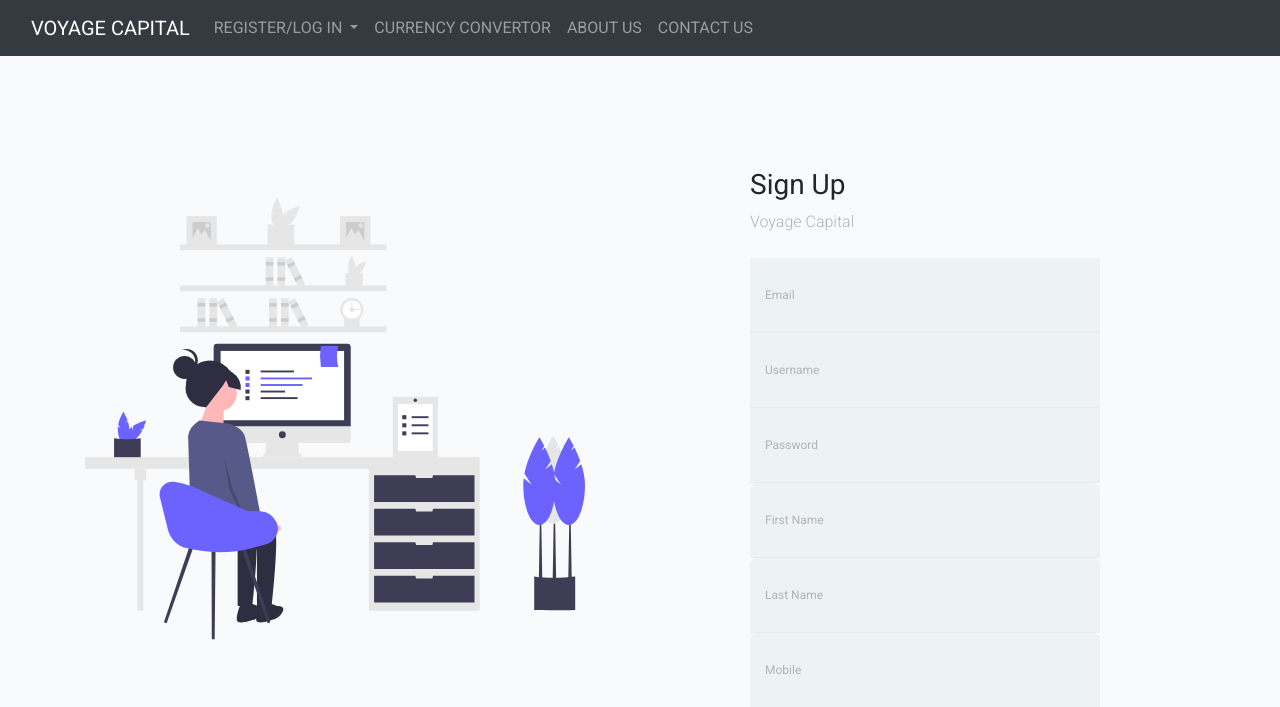
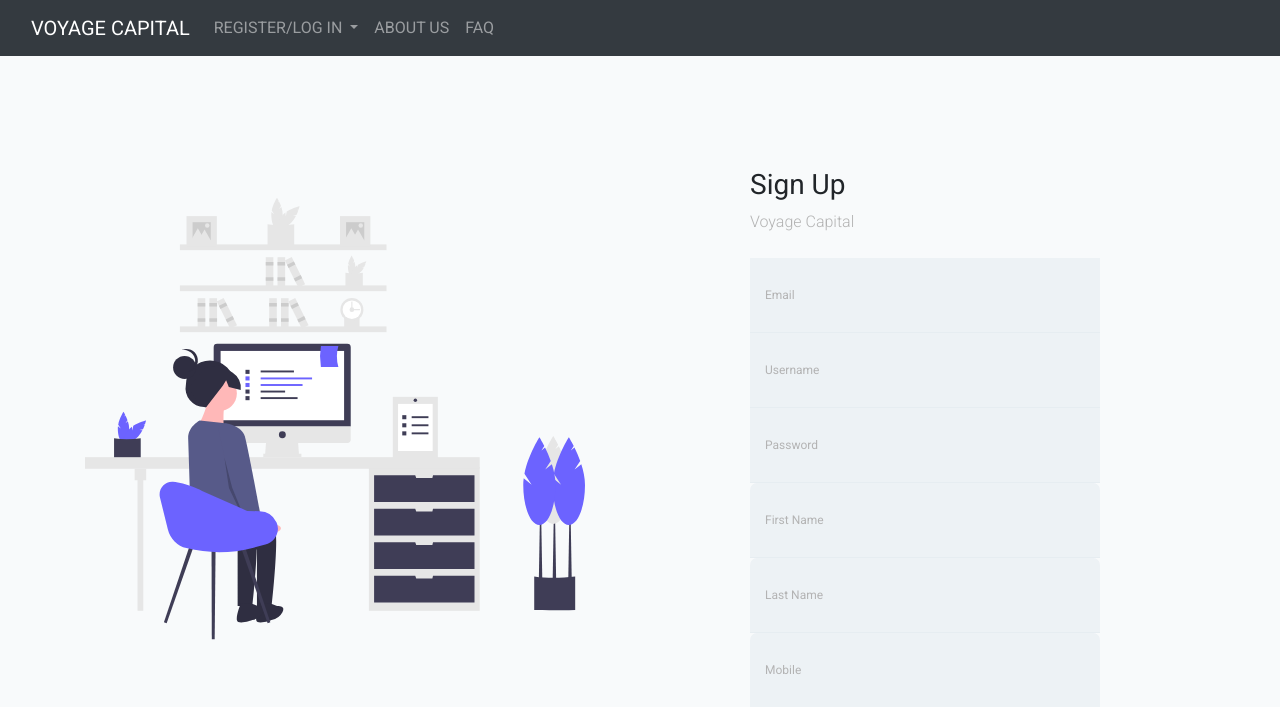
Before and after one commit to Navya-Aggarwal/Voyage-Capital--Stock-Market-Prediction, a Flask app: page /register in a window 1280 px wide. Shown: the top 707 px of the page. Run offline with Flask 2, Linux system fonts and the light colour scheme; some libraries are stand-ins or nearby versions; some web fonts are replaced.

Commit message:
Update register.html

```diff
--- a/templates/register.html
+++ b/templates/register.html
@@ -43,15 +43,11 @@
             </li>
           </ul>
         </div>
-
-            <li class="nav-item">
-              <a class="nav-link" href="{{ url_for('currencyconvert') }}">CURRENCY CONVERTOR</a>
-            </li>
             <li class="nav-item">
               <a class="nav-link" href="{{ url_for('aboutus') }}">ABOUT US</a>
             </li>
             <li class="nav-item">
-              <a class="nav-link" href="{{ url_for('contactus') }}">CONTACT US</a>
+              <a class="nav-link" href="{{ url_for('faq') }}">FAQ</a>
             </li>
           </ul>
         </div>
```
